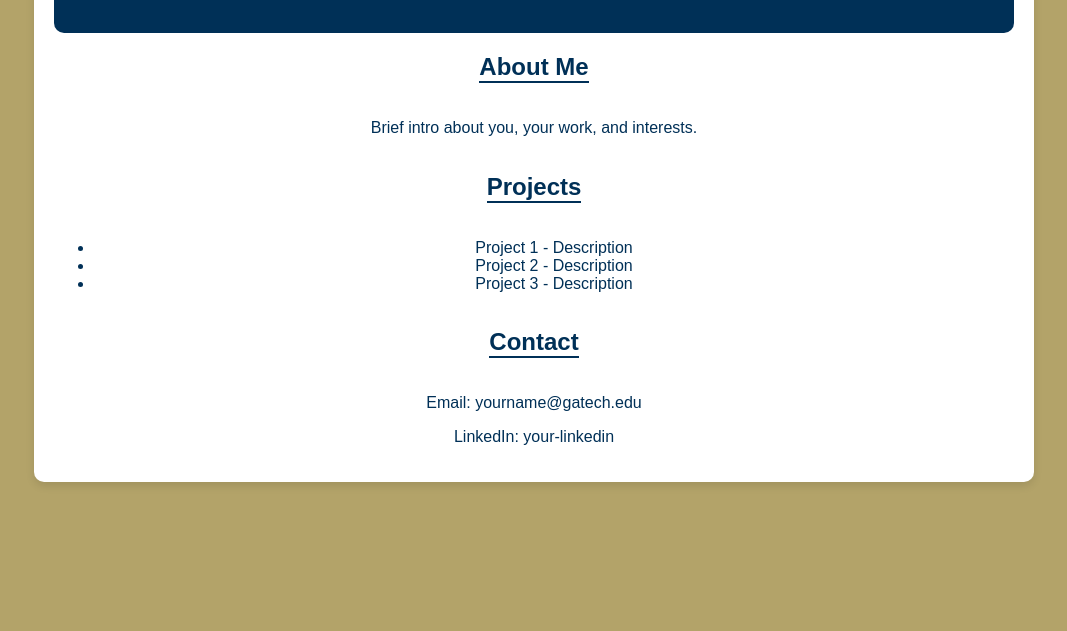
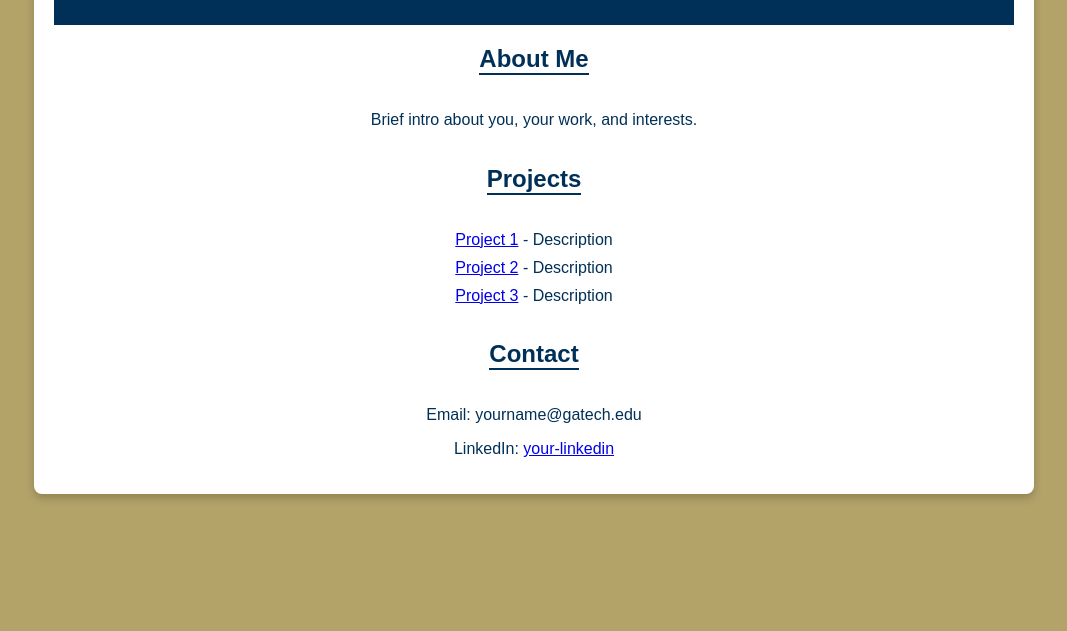
Before and after one commit to adnanmir123/portfolio, a plain HTML site: page index.html in a window 1280 px wide. Shown: the part 169-800 px from the top of the page, without its empty margins (106-1173 px from the left). Drawn offline with Linux system fonts and the light colour scheme.

Commit message:
Update styles.css

```diff
--- a/styles.css
+++ b/styles.css
@@ -4,22 +4,23 @@ body {
     color: #003057; /* Georgia Tech Navy */
     text-align: center;
     padding: 20px;
+    margin: 0;
 }
 
 .wrapper {
-    width: 960px; /* Set the wrapper width */
-    margin: 0 auto; /* Center the wrapper */
-    background-color: white; /* Optional: Adds a background color */
+    max-width: 960px;  /* Ensures max width is 960px */
+    width: 90%;  /* Allows responsiveness on smaller screens */
+    margin: 0 auto; /* Centers content */
     padding: 20px;
-    box-shadow: 0px 4px 8px rgba(0, 0, 0, 0.1); /* Optional: Adds a subtle shadow */
-    border-radius: 10px; /* Optional: Adds rounded corners */
+    background: white; /* Optional: Background color for contrast */
+    border-radius: 8px; /* Optional: Adds rounded corners */
+    box-shadow: 0 4px 8px rgba(0, 0, 0, 0.2); /* Optional: Adds a subtle shadow */
 }
 
 header {
     background-color: #003057;
     color: white;
     padding: 20px;
-    border-radius: 10px;
 }
 
 h2 {
@@ -27,11 +28,23 @@ h2 {
     display: inline-block;
 }
 
-a {
-    color: #003057;
-    text-decoration: none;
+ul {
+    list-style-type: none;
+    padding: 0;
 }
 
-a:hover {
-    text-decoration: underline;
+ul li {
+    margin-bottom: 10px;
 }
+
+/* Responsive Design */
+@media (max-width: 600px) {
+    .wrapper {
+        width: 95%; /* Allows it to shrink further on smaller screens */
+        padding: 15px;
+    }
+
+    body {
+        padding: 10px;
+    }
+}
```
